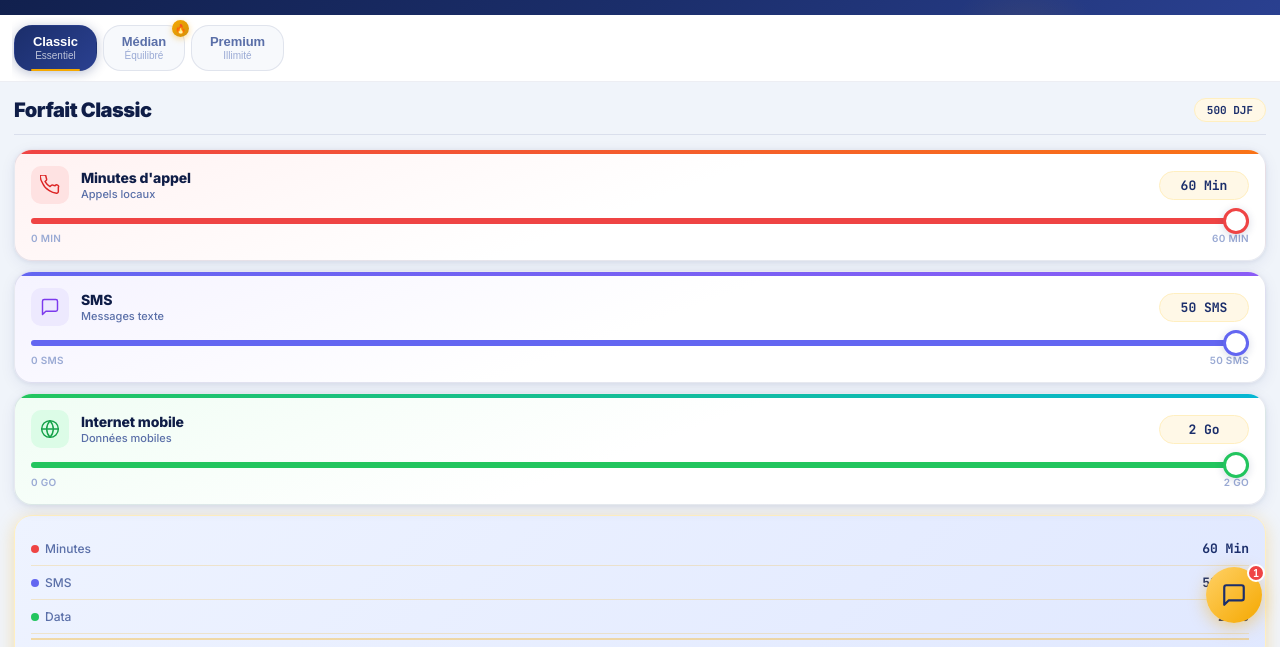
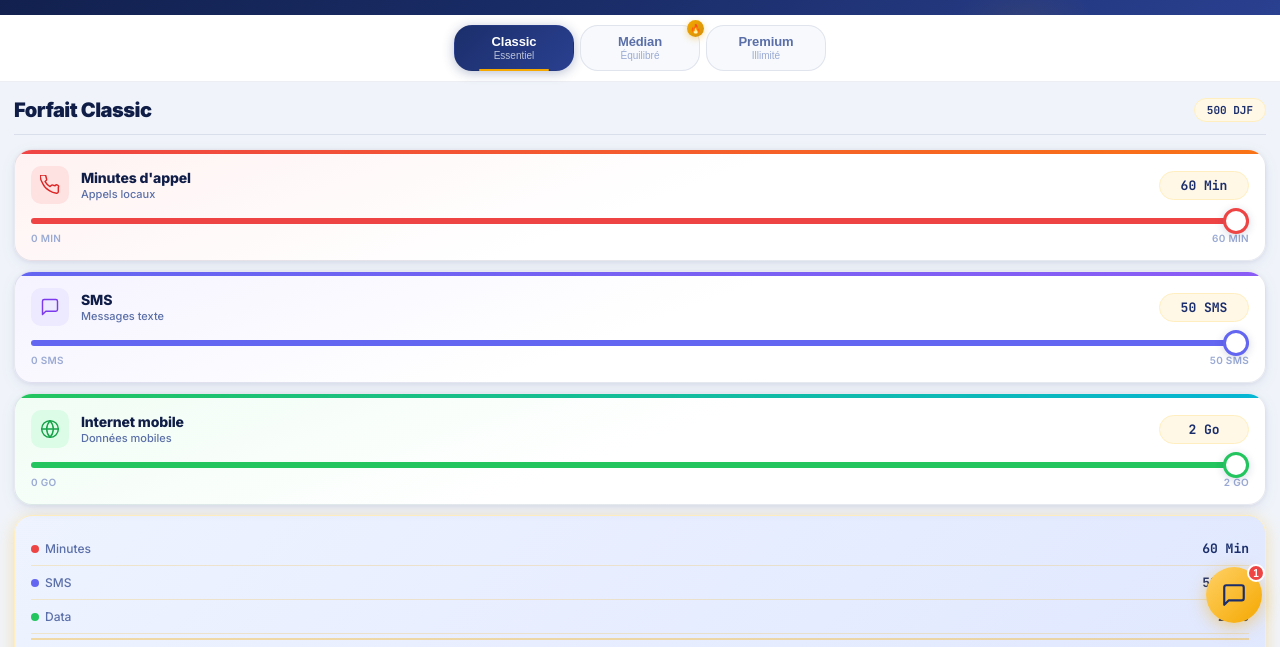
Before and after one commit to Lenkartel/Dmoney, a website: page index.html in a window 1280 px wide. Shown: the part 153-800 px from the top of the page. Drawn offline with Linux system fonts and the light colour scheme.

Commit message:
Update index.html

```diff
--- a/index.html
+++ b/index.html
@@ -81,9 +81,9 @@ html,body{width:100%;height:100%;height:100dvh;overflow:hidden;font-family:var(-
 
 /* PLAN PICKER */
 .plan-picker{background:#fff;border-bottom:1.5px solid rgba(27,46,107,.08);padding:10px 12px 0;flex-shrink:0;box-shadow:0 2px 8px rgba(27,46,107,.06)}
-.picker-row{display:flex;gap:6px;padding:8px 2px 10px;margin-top:-8px;overflow-x:auto;scrollbar-width:none}
+.picker-row{display:flex;gap:6px;padding:8px 2px 10px;margin-top:-8px;justify-content:center}
 .picker-row::-webkit-scrollbar{display:none}
-.plan-pill{flex-shrink:0;display:flex;flex-direction:column;align-items:center;gap:3px;padding:9px 18px;border-radius:var(--r-lg);cursor:pointer;border:1.5px solid var(--border);background:#F7F9FC;outline:none;user-select:none;-webkit-user-select:none;position:relative;transition:transform .2s cubic-bezier(.34,1.56,.64,1),background .14s,border-color .14s,box-shadow .14s}
+.plan-pill{flex:1;max-width:120px;display:flex;flex-direction:column;align-items:center;gap:3px;padding:9px 10px;border-radius:var(--r-lg);cursor:pointer;border:1.5px solid var(--border);background:#F7F9FC;outline:none;user-select:none;-webkit-user-select:none;position:relative;transition:transform .2s cubic-bezier(.34,1.56,.64,1),background .14s,border-color .14s,box-shadow .14s}
 .plan-pill:active{transform:scale(.92)}
 .pp-name{font-size:13px;font-weight:800;color:var(--ink-soft);white-space:nowrap;line-height:1;letter-spacing:-.1px}
 .pp-sub{font-size:10px;font-weight:500;color:var(--ink-faint);white-space:nowrap;line-height:1}
```
